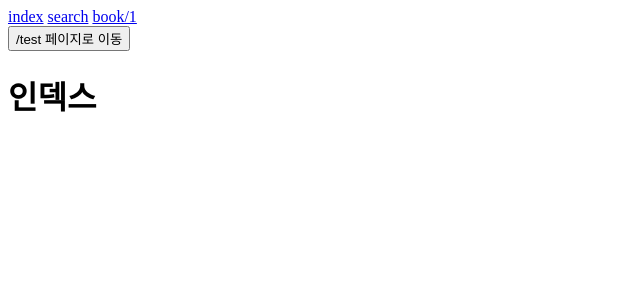
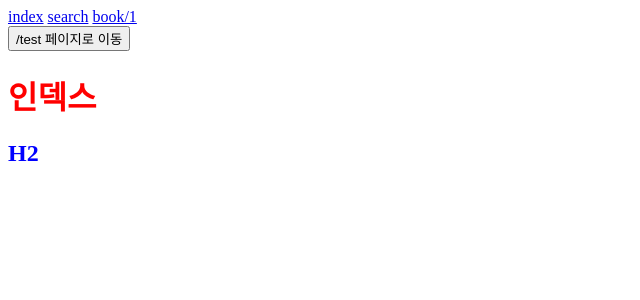
Before and after one commit to kimyoda/Next.js15_-, a Next.js app in the folder section02/: page / in a window 1280 px wide. Shown: the top 300 px of the page, without its empty margins (0-640 px from the left). Built offline with nearby package versions, Linux system fonts and the light colour scheme.

Commit message:
[feat] next.js 스타일링

```diff
--- /dev/null
+++ b/section02/src/pages/index.module.css
@@ -0,0 +1,7 @@
+.h1 {
+  color: red;
+}
+
+.h2 {
+  color: blue;
+}
--- a/section02/src/pages/index.tsx
+++ b/section02/src/pages/index.tsx
@@ -1,7 +1,13 @@
+// 다른 css 코드와 충돌이 날 수 있기 때문에 app컴포넌트외에 다른 컴포넌트에는 적용을 못하도록 막았다.
+// CSS Moudel 을 적용
+import style from "./index.module.css";
+
 export default function Home() {
+  // 인라인 스타일 지정 가능
   return (
     <>
-      <h1>인덱스</h1>
+      <h1 className={style.h1}>인덱스</h1>
+      <h2 className={style.h2}>H2</h2>
     </>
   );
 }
--- a/section02/src/pages/test.tsx
+++ /dev/null
@@ -1,3 +0,0 @@
-export default function Page() {
-  return <h1>TEST</h1>;
-}
```
